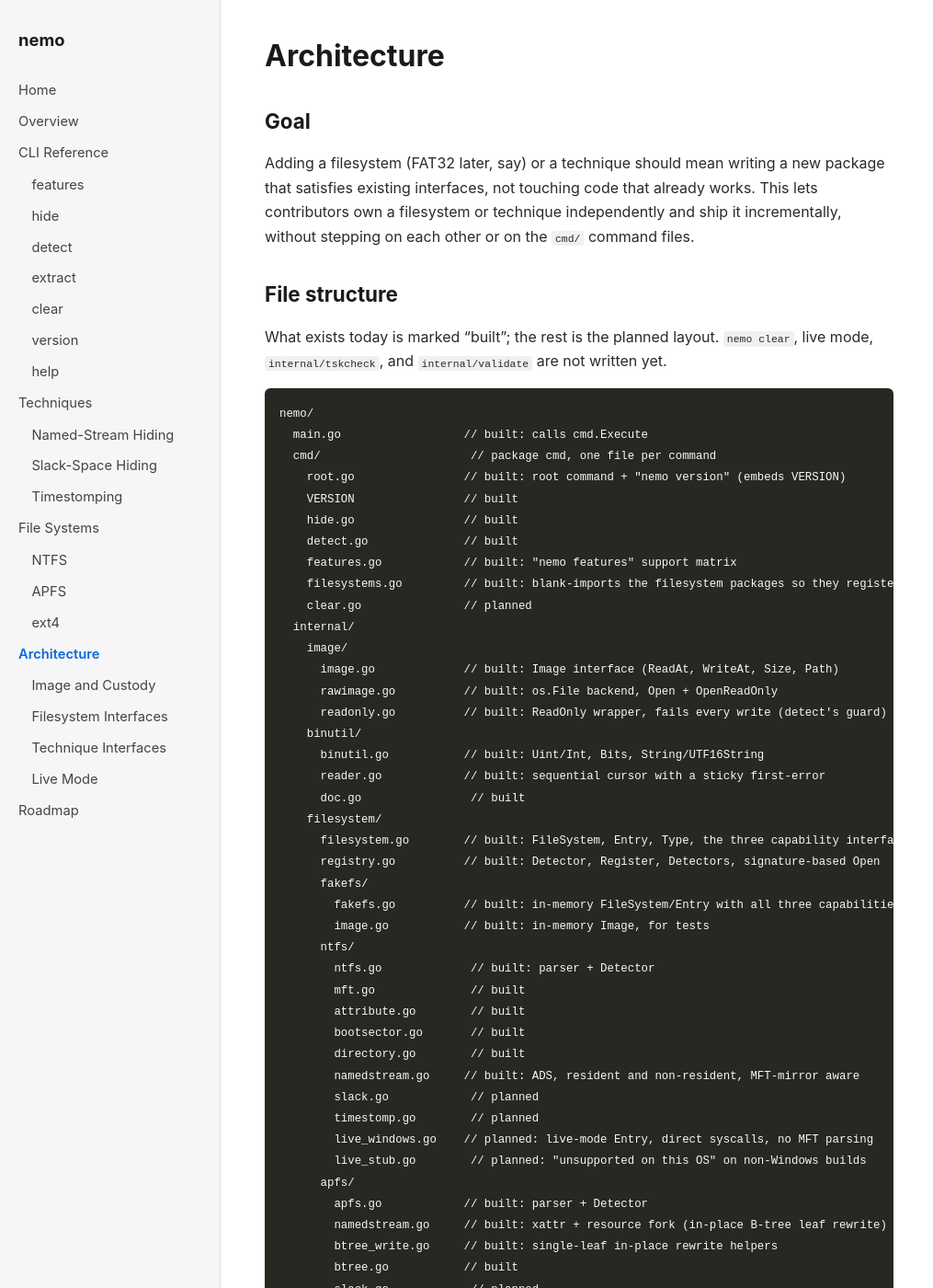
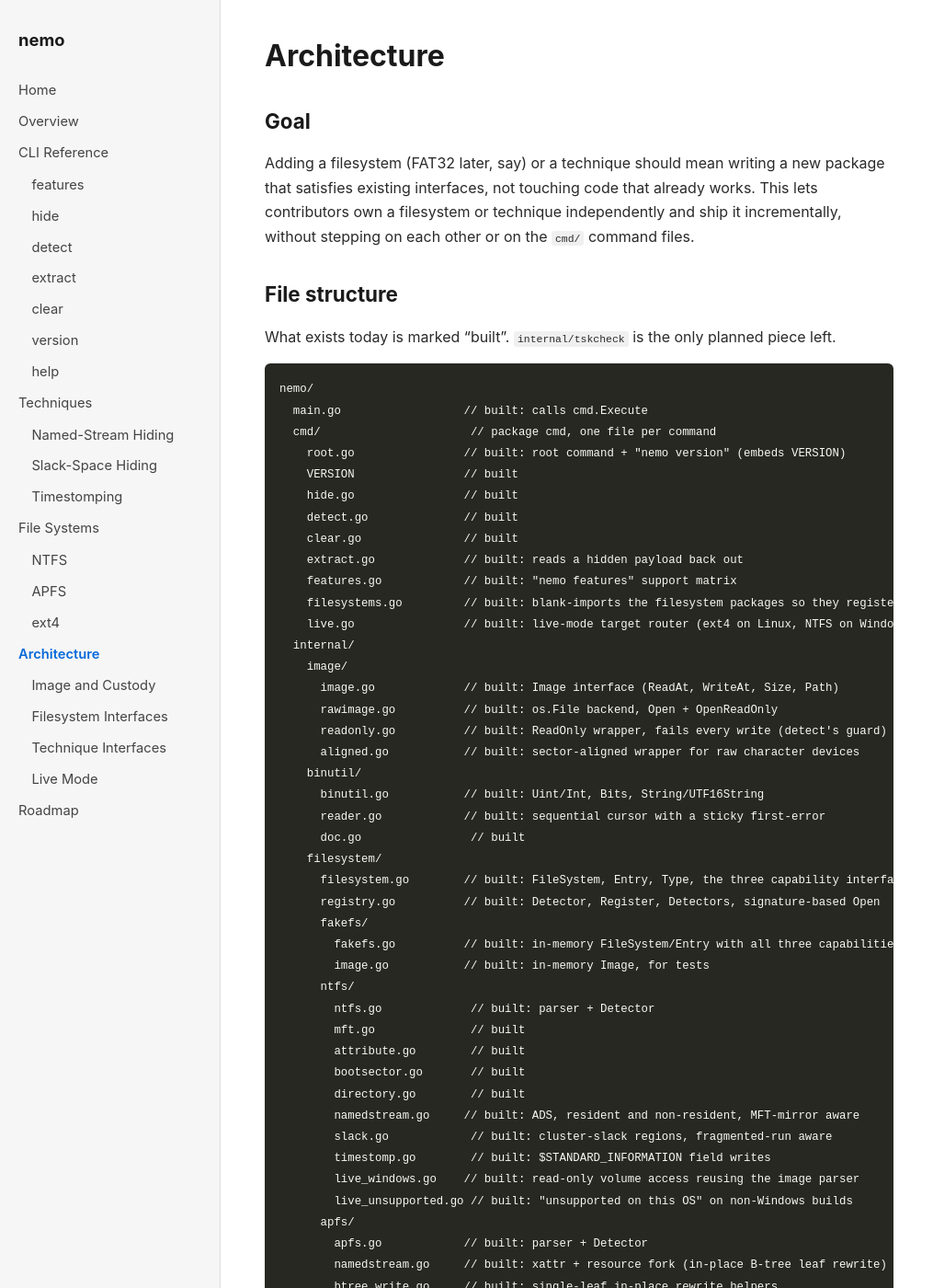
Before and after one commit to sahithyandev/nemo, a Jekyll site: the page built from docs/architecture/index.md, in a window 1280 px wide and 1400 px high. Shown: the whole window at 92% size, without its empty margins (0-1015 px from the left). Built offline with Jekyll 4.4.1, drawn with Linux system fonts in a browser that asks for light colours; some of the changed text lies outside the part shown.

Commit message:
fix roadmap and architecture tree to match the actual build
roadmap had clear, NTFS slack/timestomp/live, ext4 slack/live, and the
validation harness/CI/docs-refresh items all marked not started.
architecture's file tree marked most of the same work "planned" and
was missing cmd/clear.go, extract.go, live.go, and the validation
packages

````diff
--- a/docs/architecture/index.md
+++ b/docs/architecture/index.md
@@ -12,7 +12,7 @@ Adding a filesystem (FAT32 later, say) or a technique should mean writing a new
 
 ## File structure
 
-What exists today is marked "built"; the rest is the planned layout. `nemo clear`, live mode, `internal/tskcheck`, and `internal/validate` are not written yet.
+What exists today is marked "built". `internal/tskcheck` is the only planned piece left.
 
 ```
 nemo/
@@ -22,14 +22,17 @@ nemo/
     VERSION                // built
     hide.go                // built
     detect.go              // built
+    clear.go               // built
+    extract.go             // built: reads a hidden payload back out
     features.go            // built: "nemo features" support matrix
     filesystems.go         // built: blank-imports the filesystem packages so they register
-    clear.go               // planned
+    live.go                // built: live-mode target router (ext4 on Linux, NTFS on Windows, APFS on macOS)
   internal/
     image/
       image.go             // built: Image interface (ReadAt, WriteAt, Size, Path)
       rawimage.go          // built: os.File backend, Open + OpenReadOnly
       readonly.go          // built: ReadOnly wrapper, fails every write (detect's guard)
+      aligned.go           // built: sector-aligned wrapper for raw character devices
     binutil/
       binutil.go           // built: Uint/Int, Bits, String/UTF16String
       reader.go            // built: sequential cursor with a sticky first-error
@@ -47,27 +50,27 @@ nemo/
         bootsector.go       // built
         directory.go        // built
         namedstream.go     // built: ADS, resident and non-resident, MFT-mirror aware
-        slack.go            // planned
-        timestomp.go        // planned
-        live_windows.go    // planned: live-mode Entry, direct syscalls, no MFT parsing
-        live_stub.go        // planned: "unsupported on this OS" on non-Windows builds
+        slack.go            // built: cluster-slack regions, fragmented-run aware
+        timestomp.go        // built: $STANDARD_INFORMATION field writes
+        live_windows.go    // built: read-only volume access reusing the image parser
+        live_unsupported.go // built: "unsupported on this OS" on non-Windows builds
       apfs/
         apfs.go            // built: parser + Detector
         namedstream.go     // built: xattr + resource fork (in-place B-tree leaf rewrite)
         btree_write.go     // built: single-leaf in-place rewrite helpers
         btree.go           // built
-        slack.go            // planned
-        timestomp.go        // planned
-        live_darwin.go      // planned
-        live_stub.go        // planned
+        slack.go            // built: per-extent dstream slack regions
+        timestomp.go        // built: j_inode_val_t field writes
+        live_darwin.go      // built: path-backed liveEntry (xattr/setattrlist) plus raw-device slack
+        live_unsupported.go // built: "unsupported on this OS" on non-darwin builds
       ext4/
         ext4.go            // built: parser + Detector (named-stream, timestomp)
         inode.go           // built
         xattr.go           // built: named streams via xattr
         timestomp.go       // built
-        slack.go            // planned
-        live_linux.go       // planned
-        live_stub.go        // planned
+        slack.go            // built: final-block slack regions
+        live_linux.go       // built: user.* xattrs and accessed/modified timestamps on verified mounts
+        live_stub.go        // built: "unsupported on this OS" on non-Linux builds
     technique/
       technique.go         // built: Technique interface, Finding/Result/Backup/Request, Get, ErrUnsupported
       slackframe.go        // built: slack frame encode/decode
@@ -75,17 +78,20 @@ nemo/
     custody/
       custody.go           // built: Wrap decorator, SHA-256 + record per WriteAt
       log.go                // built: Record type, append to the custody log
+    validation/            // built: local-dataset scoring used by tools/validate
+      validation.go
     tskcheck/              // planned
       tskcheck.go           // cgo adapter over libtsk, isolated so only this package needs cgo
-    validate/             // planned
-      harness.go            // runs against fkie-cad/hide-and-seek-dataset
+  tools/
+    validate/              // built: CLI entry point for internal/validation
+      main.go
   go.mod
 ```
 
 ## Layers
 
 ```
-cmd/ (hide.go, detect.go, features.go, clear.go)   Cobra commands
+cmd/ (hide.go, detect.go, clear.go, extract.go, features.go, live.go)   Cobra commands
             |
       internal/technique                     Finding/Result, the Technique interface
             |
@@ -104,7 +110,7 @@ The contracts for each layer are split into their own pages:
 - [Image and Custody](image.html): the `Image` interface and the `internal/custody` write decorator.
 - [Filesystem Interfaces](filesystem.html): `FileSystem`/`Entry`, the registry, and the three capability interfaces.
 - [Technique Interfaces](technique.html): the `Technique` interface, `Request`/`Finding`/`Result`, and the backup/manifest contract.
-- [Live Mode](live-mode.html): the planned split between image mode and live mode.
+- [Live Mode](live-mode.html): how image mode and live mode split, and what each platform supports.
 
 `internal/tskcheck` is planned and isolated in its own package, since it is the only place cgo is required (a libtsk binding). Nothing else in the tree may import it, so the rest of the codebase stays buildable with `CGO_ENABLED=0`.
 
````
Also changed, not shown: docs/roadmap.md (+19 -19 lines).
